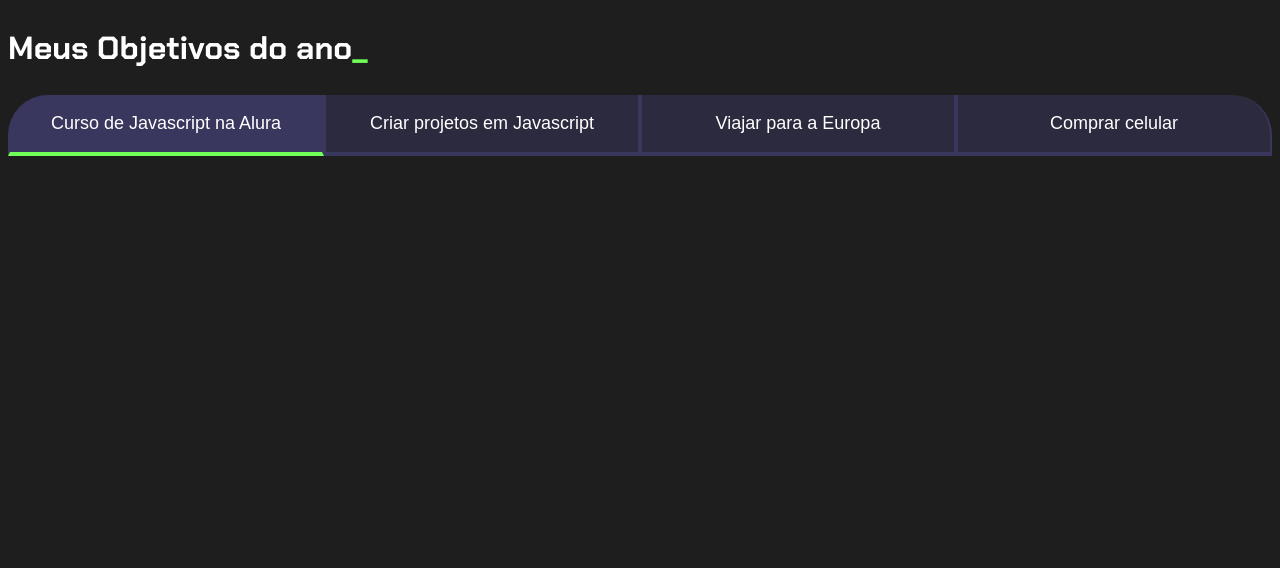
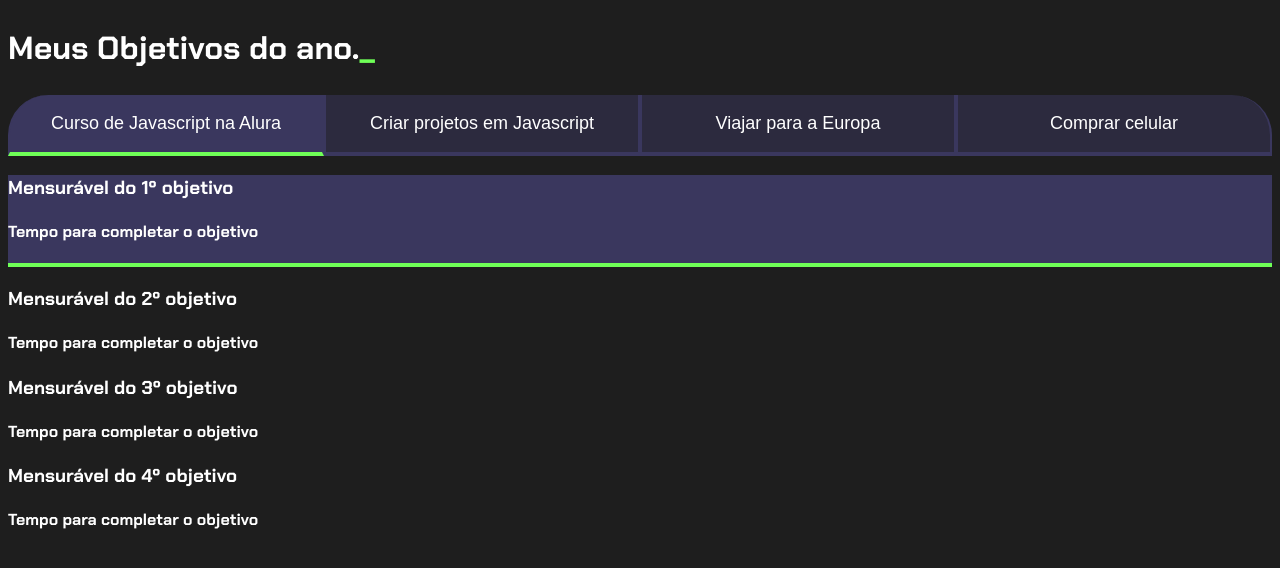
Before and after one commit to pcalexandrat/javascript-3-ano-CCM, a plain HTML site: page index.html in a window 1280 px wide. Drawn offline with Linux system fonts and the light colour scheme.

Commit message:
aba conteúdo

```diff
--- a/index.html
+++ b/index.html
@@ -11,13 +11,34 @@
         alt+shift+f identa o código
     -->
     <section class="conteudo-principal">
-        <h2 class="titulo-principal">Meus Objetivos do ano<span>_</span></h2>
+        <h2 class="titulo-principal">Meus Objetivos do ano.<span>_</span></h2>
+    <div class="conteudo">
         <div class="botoes">
             <button class="botao ativo">Curso de Javascript na Alura</button>
             <button class="botao">Criar projetos em Javascript</button>
             <button class="botao">Viajar para a Europa</button>
             <button class="botao">Comprar celular </button>
         </div>
+    <div class="abas-textos">
+        <div class="aba-conteudo ativo">
+            <h3 class="aba-conteudo-titulo-principal">Mensurável do 1º objetivo</h3>
+            <h4 class="aba-conteudo-titulo-secundario">Tempo para completar o objetivo</h4>
+        </div>
+        <div class="aba-conteudo">
+            <h3 class="aba-conteudo-titulo-principal">Mensurável do 2º objetivo</h3>
+            <h4 class="aba-conteudo-titulo-secundario">Tempo para completar o objetivo</h4>
+        </div>
+        <div class="aba-conteudo">
+            <h3 class="aba-conteudo-titulo-principal">Mensurável do 3º objetivo</h3>
+            <h4 class="aba-conteudo-titulo-secundario">Tempo para completar o objetivo</h4>
+        </div>
+        <div class="aba-conteudo">
+            <h3 class="aba-conteudo-titulo-principal">Mensurável do 4º objetivo</h3>
+            <h4 class="aba-conteudo-titulo-secundario">Tempo para completar o objetivo</h4>
+        </div>
+
+    </div>
+    </div>
     </section>
 </body>
 <script src="main.js"></script>
```
